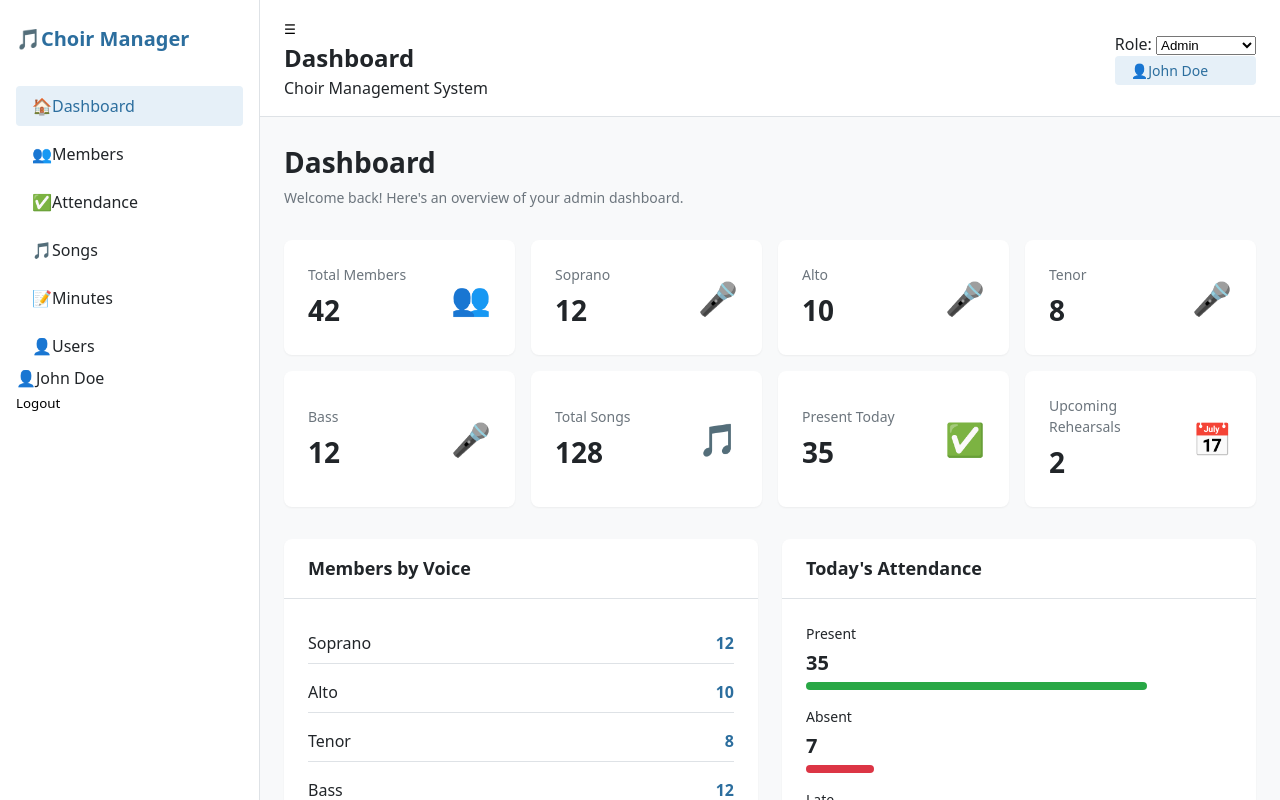
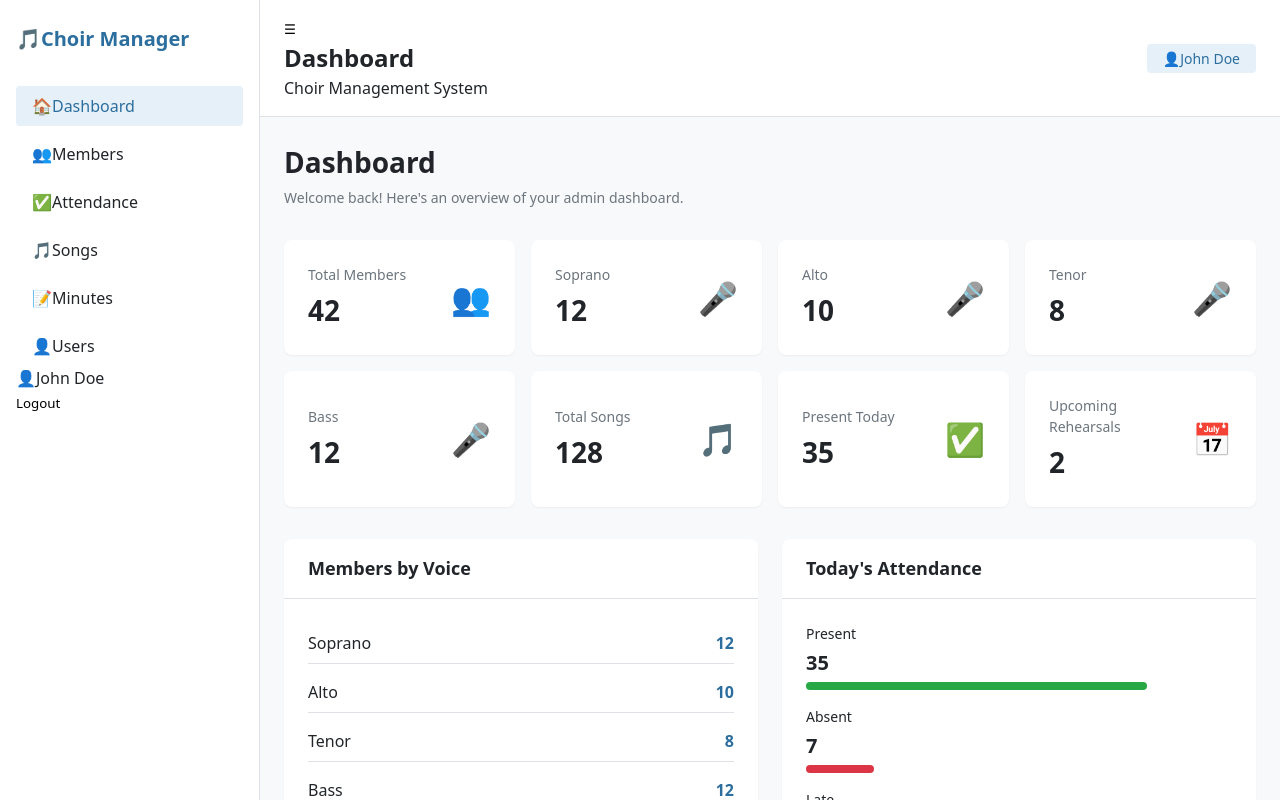
Before and after one commit to Joyeuxe-25/choir-management, a Next.js app: page /dashboard in a window 1280 px wide. Shown: the top 800 px of the page. Built offline with nearby package versions, Linux system fonts and the light colour scheme.

Commit message:
remove role switcher from header

```diff
--- a/components/layout/Header.tsx
+++ b/components/layout/Header.tsx
@@ -5,13 +5,10 @@ import styles from './Header.module.css';
 
 export default function Header({ onMenuClick }: { onMenuClick: () => void }) {
   const pathname = usePathname();
-  const { role, setRole } = useRole();
+  const { role } = useRole();
   const pageTitle = pathname.split('/').pop() || 'Dashboard';
   const title = pageTitle.charAt(0).toUpperCase() + pageTitle.slice(1);
 
-  const handleRoleChange = (e: React.ChangeEvent<HTMLSelectElement>) => {
-    setRole(e.target.value as 'admin' | 'secretary' | 'voiceLeader');
-  };
 
   return (
     <header className={styles.header}>
@@ -23,14 +20,6 @@ export default function Header({ onMenuClick }: { onMenuClick: () => void }) {
         </div>
       </div>
       <div className={styles.right}>
-        <div className={styles.roleSwitcher}>
-          <label htmlFor="role-select">Role: </label>
-          <select id="role-select" value={role} onChange={handleRoleChange}>
-            <option value="admin">Admin</option>
-            <option value="secretary">Secretary</option>
-            <option value="voiceLeader">Voice Leader</option>
-          </select>
-        </div>
         <div className={styles.user}>
           <span className={styles.avatar}>👤</span>
           <span className={styles.name}>John Doe</span>
```
